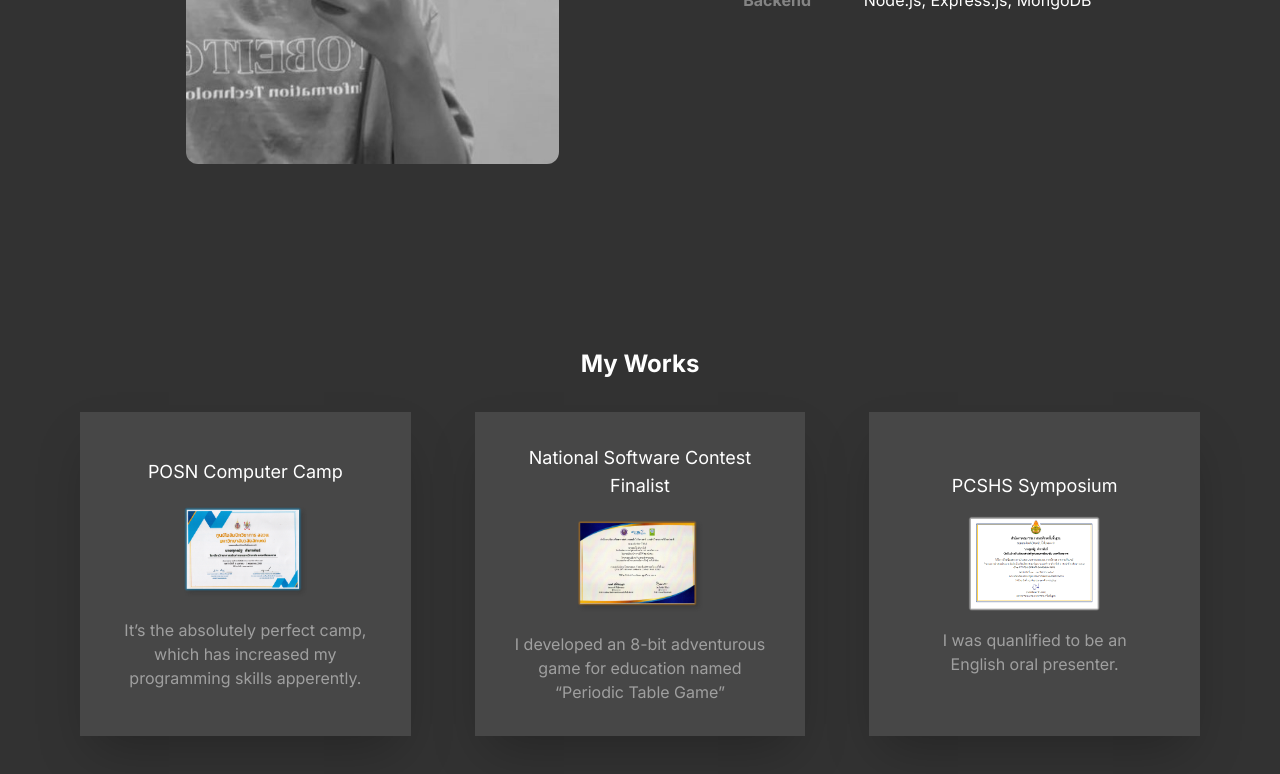
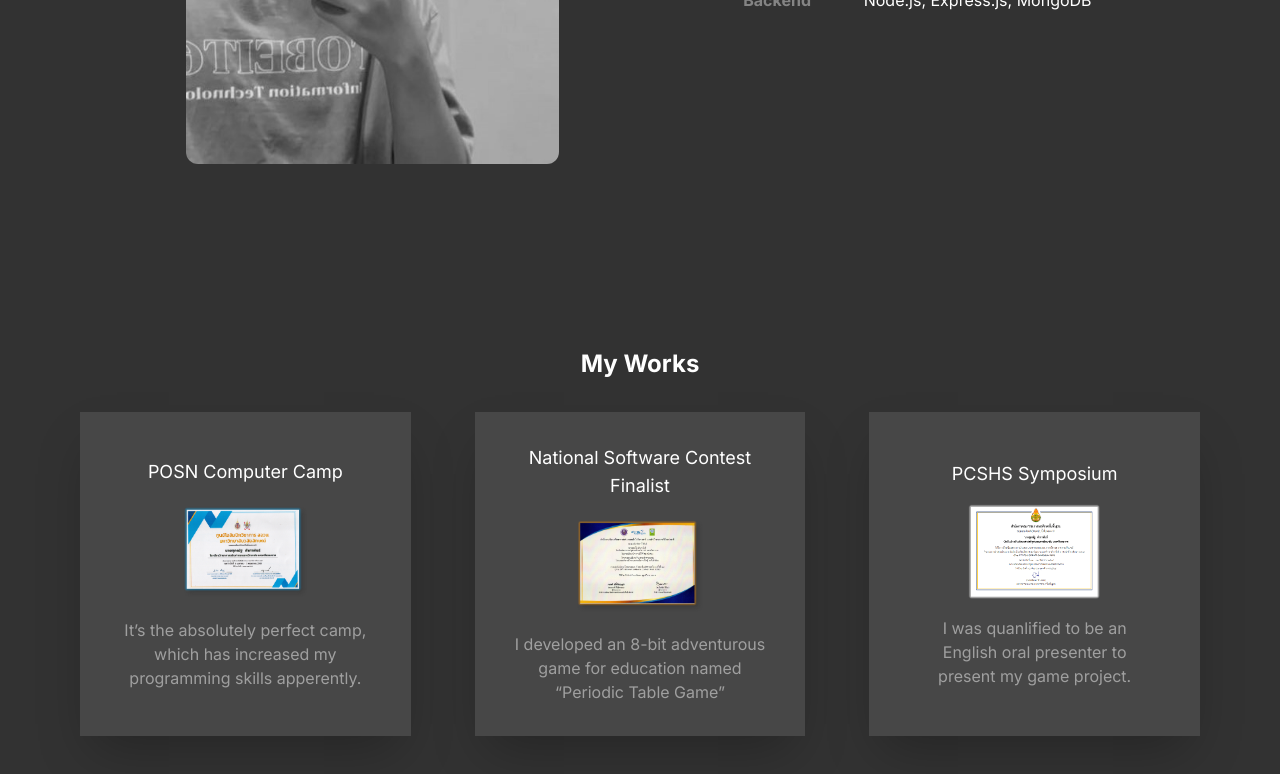
Before and after one commit to PeemSx/portfolio_nextjs, a Next.js app: page / in a window 1280 px wide. Shown: the part 1300-2074 px from the top of the page. Built offline with nearby package versions, Linux system fonts and the light colour scheme.

Commit message:
icons disappearing's fixed

```diff
--- a/app/components/Landing.js
+++ b/app/components/Landing.js
@@ -2,6 +2,7 @@ import React from 'react'
 import { FontAwesomeIcon } from '@fortawesome/react-fontawesome'
 import { faInstagram,faGithub, faLinkedin } from '@fortawesome/free-brands-svg-icons'
 import { faEnvelope } from '@fortawesome/free-regular-svg-icons'
+import '@fortawesome/fontawesome-svg-core/styles.css';
 
 
 
--- a/app/components/achievements/Symposium.js
+++ b/app/components/achievements/Symposium.js
@@ -7,7 +7,7 @@ const Symposium = () => {
 
         <img src='images/Symposium.png' alt='posn' className='w-1/2 mx-auto'></img>
         <h2 className='text-balance text-center'>
-            I was quanlified to be an English oral presenter.
+            I was quanlified to be an English oral presenter to present my game project.
         </h2>
 
 
```
